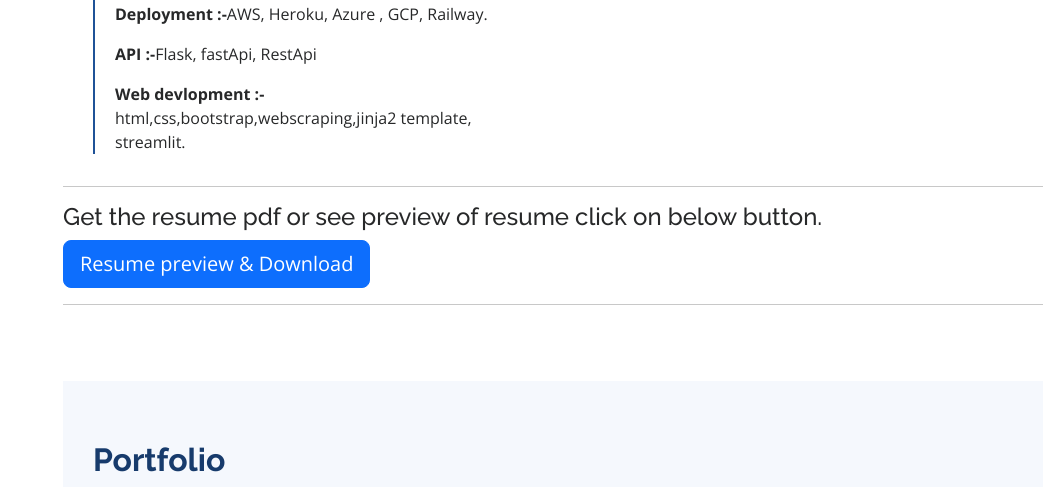
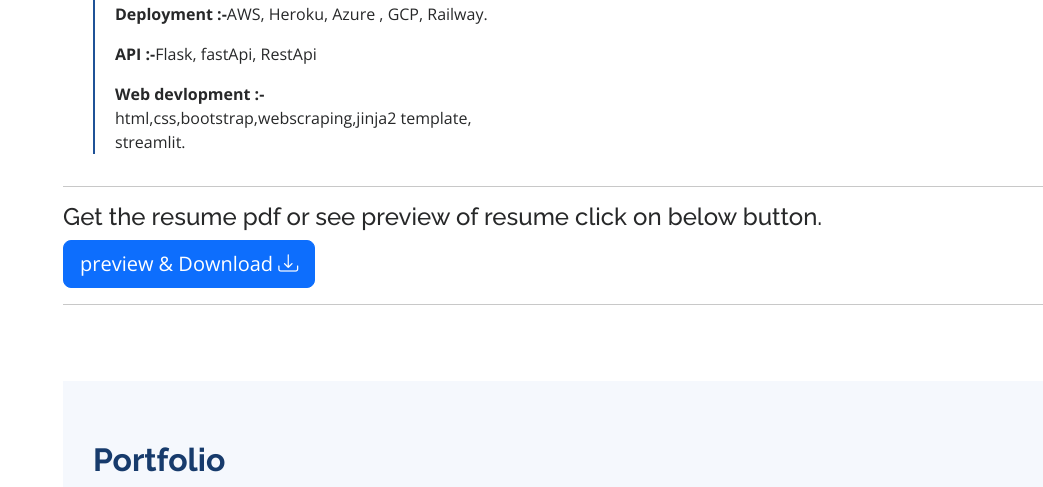
Before and after one commit to Ranjit-Singh-786/portfolio_website, a Flask app: page / in a window 1280 px wide. Shown: the part 4064-4551 px from the top of the page, without its empty margins (237-1280 px from the left). Run offline with Flask 2, Linux system fonts and the light colour scheme; some libraries are stand-ins or nearby versions.

Commit message:
button updated

```diff
--- a/templates/index.html
+++ b/templates/index.html
@@ -425,7 +425,7 @@
         <h4> Get the resume pdf or see preview of resume click on below button.</h4>
 
         <form action="{{ url_for('resume') }}">
-          <button type="submit" class="btn btn-primary btn-lg btn-block">Resume preview & Download</button>
+          <button type="submit" class="btn btn-primary btn-lg btn-block">preview & Download  <i class="bi bi-download"></i></button>
         </form>
         <hr color="black">
       </div>
```
